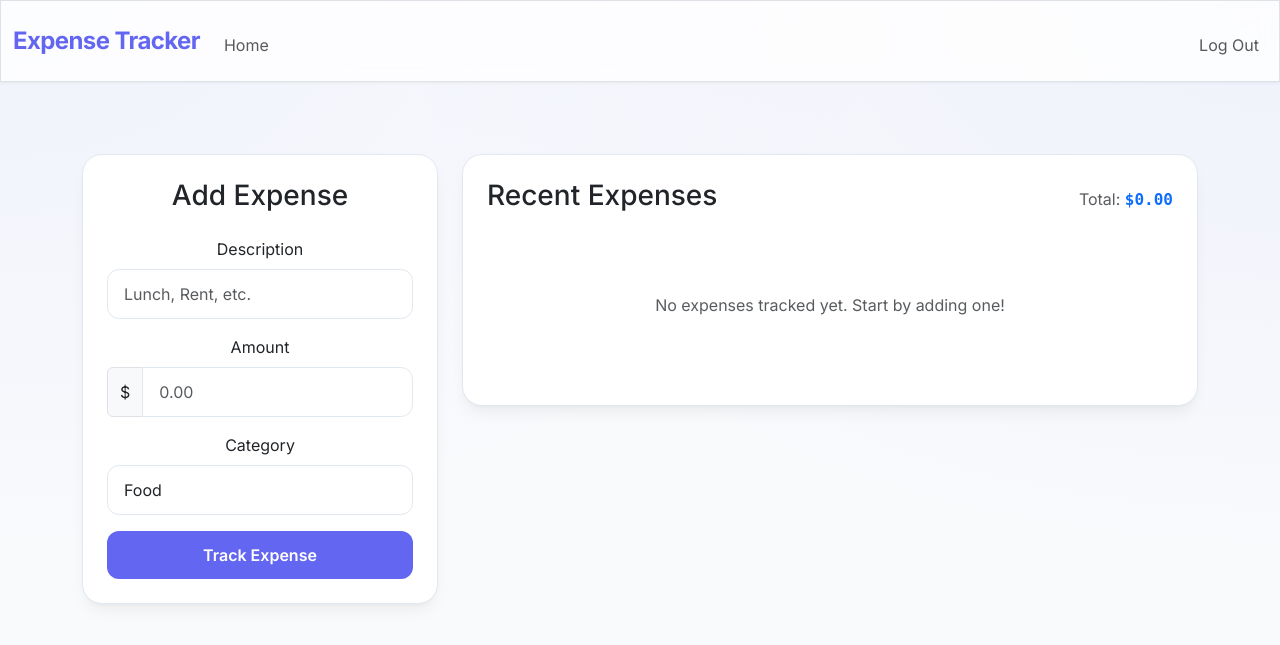
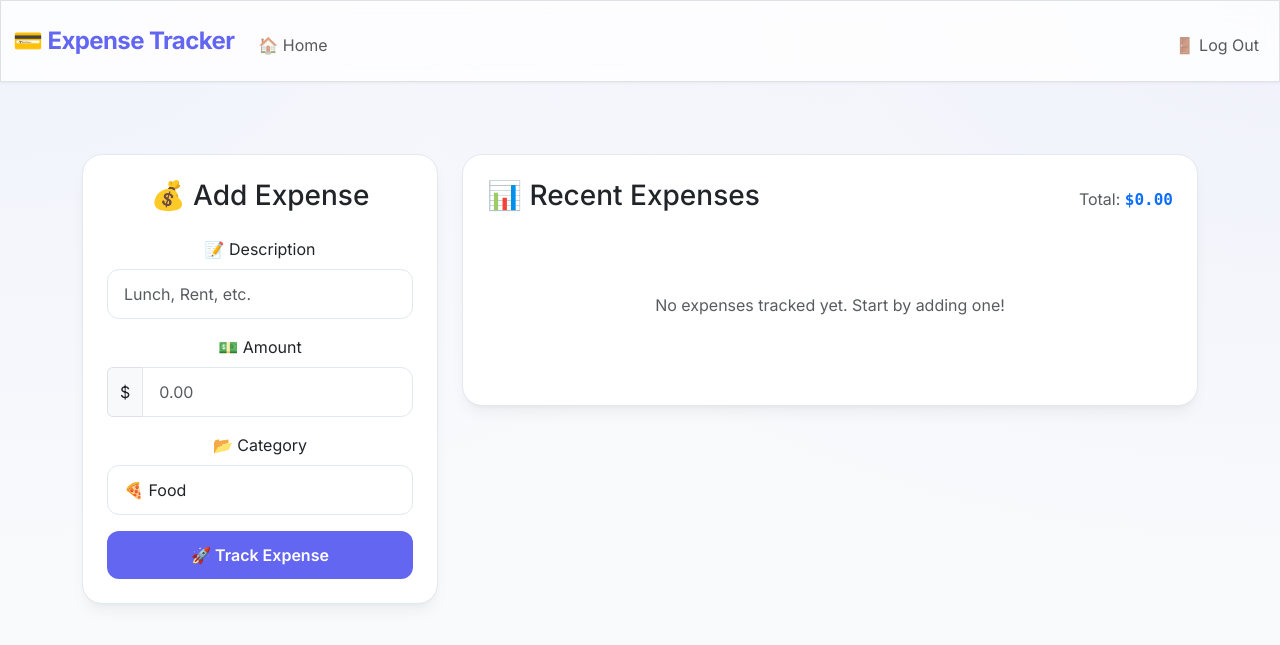
Before and after one commit to fsrkh12-arch/Expense-Tracker, a Flask app: page / in a window 1280 px wide. Shown: the top 645 px of the page. Run offline with Flask 3, Linux system fonts and the light colour scheme; the visitor is signed in with stand-in values (Sample User, id 1); data that the repository does not hold is empty; some libraries are stand-ins or nearby versions.

Commit message:
Add emojis to enhance user interface elements and visual appeal
Introduced emojis across various HTML templates (index.html, layout.html, login.html, register.html) to improve the user experience and visually represent different sections and actions.

Replit-Commit-Author: Agent
Replit-Commit-Session-Id: 2def4a92-d591-4424-90c7-3f4aeb6bdfbc
Replit-Commit-Checkpoint-Type: full_checkpoint
Replit-Commit-Event-Id: 353b0762-1ecf-45de-9e17-6139c3bddf4b
Replit-Commit-Screenshot-Url: https://storage.googleapis.com/screenshot-production-us-central1/7b3703dd-4e41-472e-9306-6cbdb0d8c263/2def4a92-d591-4424-90c7-3f4aeb6bdfbc/vLh7NHw
Replit-Helium-Checkpoint-Created: true

```diff
--- a/templates/index.html
+++ b/templates/index.html
@@ -7,37 +7,37 @@
     <div class="row">
         <div class="col-md-4">
             <div class="card p-4 mb-4">
-                <h3 class="mb-4">Add Expense</h3>
+                <h3 class="mb-4">💰 Add Expense</h3>
                 <form action="/add" method="post">
                     <div class="mb-3">
-                        <label class="form-label">Description</label>
+                        <label class="form-label">📝 Description</label>
                         <input type="text" name="description" class="form-control" placeholder="Lunch, Rent, etc." required>
                     </div>
                     <div class="mb-3">
-                        <label class="form-label">Amount</label>
+                        <label class="form-label">💵 Amount</label>
                         <div class="input-group">
                             <span class="input-group-text">$</span>
                             <input type="number" step="0.01" name="amount" class="form-control" placeholder="0.00" required>
                         </div>
                     </div>
                     <div class="mb-3">
-                        <label class="form-label">Category</label>
+                        <label class="form-label">📂 Category</label>
                         <select name="category" class="form-control" required>
-                            <option value="Food">Food</option>
-                            <option value="Transport">Transport</option>
-                            <option value="Bills">Bills</option>
-                            <option value="Entertainment">Entertainment</option>
-                            <option value="Other">Other</option>
+                            <option value="Food">🍕 Food</option>
+                            <option value="Transport">🚗 Transport</option>
+                            <option value="Bills">🧾 Bills</option>
+                            <option value="Entertainment">🎬 Entertainment</option>
+                            <option value="Other">🌀 Other</option>
                         </select>
                     </div>
-                    <button type="submit" class="btn btn-primary w-100">Track Expense</button>
+                    <button type="submit" class="btn btn-primary w-100">🚀 Track Expense</button>
                 </form>
             </div>
         </div>
         <div class="col-md-8">
             <div class="card p-4">
                 <div class="d-flex justify-content-between align-items-center mb-4">
-                    <h3>Recent Expenses</h3>
+                    <h3>📊 Recent Expenses</h3>
                     <div class="text-muted">Total: <span class="amount text-primary">${{ "%.2f"|format(expenses|sum(attribute='amount')) }}</span></div>
                 </div>
                 <div class="expense-list">
--- a/templates/layout.html
+++ b/templates/layout.html
@@ -14,19 +14,19 @@
 <body>
     <nav class="navbar navbar-expand-md navbar-light bg-light border">
         <div class="container-fluid">
-            <a class="navbar-brand" href="/">Expense Tracker</a>
+            <a class="navbar-brand" href="/">💳 Expense Tracker</a>
             <div class="collapse navbar-collapse" id="navbar">
                 {% if session.user_id %}
                     <ul class="navbar-nav me-auto mt-2">
-                        <li class="nav-item"><a class="nav-link" href="/">Home</a></li>
+                        <li class="nav-item"><a class="nav-link" href="/">🏠 Home</a></li>
                     </ul>
                     <ul class="navbar-nav ms-auto mt-2">
-                        <li class="nav-item"><a class="nav-link" href="/logout">Log Out</a></li>
+                        <li class="nav-item"><a class="nav-link" href="/logout">🚪 Log Out</a></li>
                     </ul>
                 {% else %}
                     <ul class="navbar-nav ms-auto mt-2">
-                        <li class="nav-item"><a class="nav-link" href="/register">Register</a></li>
-                        <li class="nav-item"><a class="nav-link" href="/login">Log In</a></li>
+                        <li class="nav-item"><a class="nav-link" href="/register">✨ Register</a></li>
+                        <li class="nav-item"><a class="nav-link" href="/login">🔓 Log In</a></li>
                     </ul>
                 {% endif %}
             </div>
```
Also changed, not shown: templates/login.html (+4 -4 lines), templates/register.html (+5 -5 lines).
